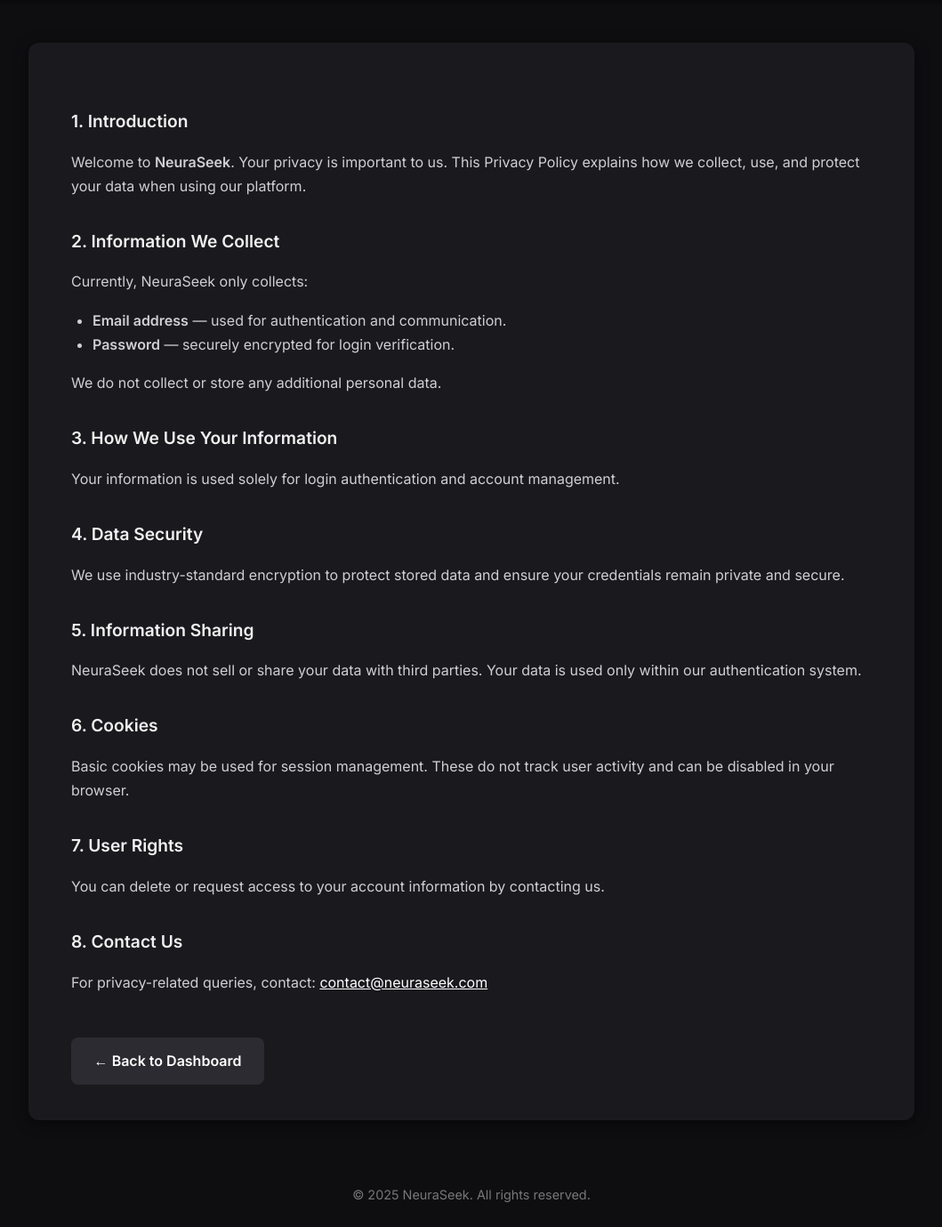
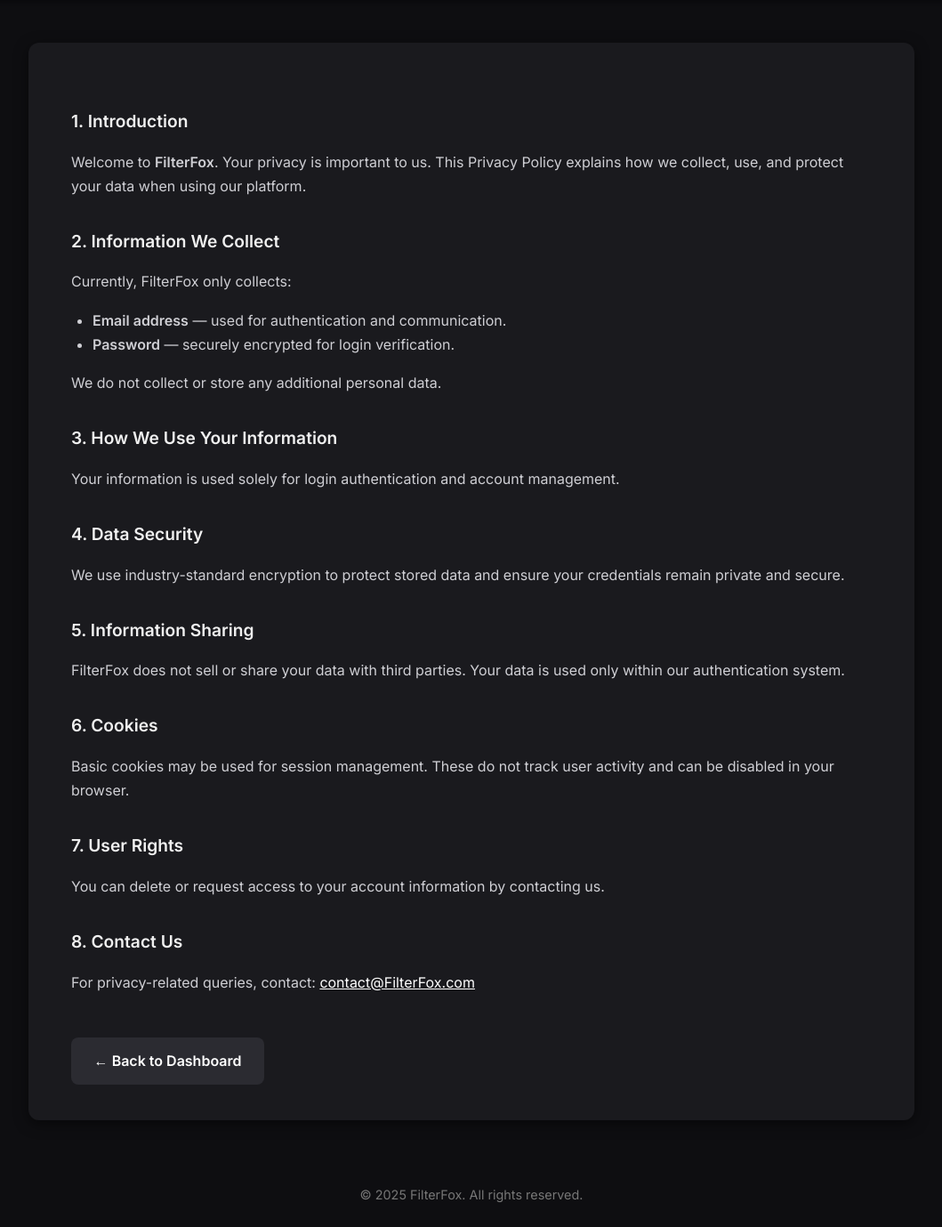
Before and after one commit to Sam-bot-dev/Filterfox, a Flask app: page /priv_ in a window 1280 px wide. Shown: the part 97-1476 px from the top of the page at 89% size, without its empty margins (110-1169 px from the left). Run offline with Flask 3, Linux system fonts and the light colour scheme.

Commit message:
Change name
Changed name from NeuraSeek to FilterFox

```diff
--- a/templates/priv_D.html
+++ b/templates/priv_D.html
@@ -3,7 +3,7 @@
 <head>
   <meta charset="UTF-8" />
   <meta name="viewport" content="width=device-width, initial-scale=1.0" />
-  <title>Privacy Policy | NeuraSeek</title>
+  <title>Privacy Policy | FilterFox</title>
   <style>
     @import url('https://fonts.googleapis.com/css2?family=Inter:wght@400;600&display=swap');
     body {
@@ -89,13 +89,13 @@
     <section>
       <h2>1. Introduction</h2>
       <p>
-        Welcome to <strong>NeuraSeek</strong>. Your privacy is important to us. This Privacy Policy explains how we collect, use, and protect your data when using our platform.
+        Welcome to <strong>FilterFox</strong>. Your privacy is important to us. This Privacy Policy explains how we collect, use, and protect your data when using our platform.
       </p>
     </section>
 
     <section>
       <h2>2. Information We Collect</h2>
-      <p>Currently, NeuraSeek only collects:</p>
+      <p>Currently, FilterFox only collects:</p>
       <ul>
         <li><strong>Email address</strong> — used for authentication and communication.</li>
         <li><strong>Password</strong> — securely encrypted for login verification.</li>
@@ -118,7 +118,7 @@
     <section>
       <h2>5. Information Sharing</h2>
       <p>
-        NeuraSeek does not sell or share your data with third parties. Your data is used only within our authentication system.
+        FilterFox does not sell or share your data with third parties. Your data is used only within our authentication system.
       </p>
     </section>
 
@@ -139,7 +139,7 @@
     <section>
       <h2>8. Contact Us</h2>
       <p>
-        For privacy-related queries, contact: <a href="mailto:contact@neuraseek.com" style="color:#ffffff;">contact@neuraseek.com</a>
+        For privacy-related queries, contact: <a href="mailto:contact@FilterFox.com" style="color:#ffffff;">contact@FilterFox.com</a>
       </p>
     </section>
 
@@ -147,7 +147,7 @@
   </main>
 
   <footer>
-    © 2025 NeuraSeek. All rights reserved.
+    © 2025 FilterFox. All rights reserved.
   </footer>
 </body>
 </html>
```
